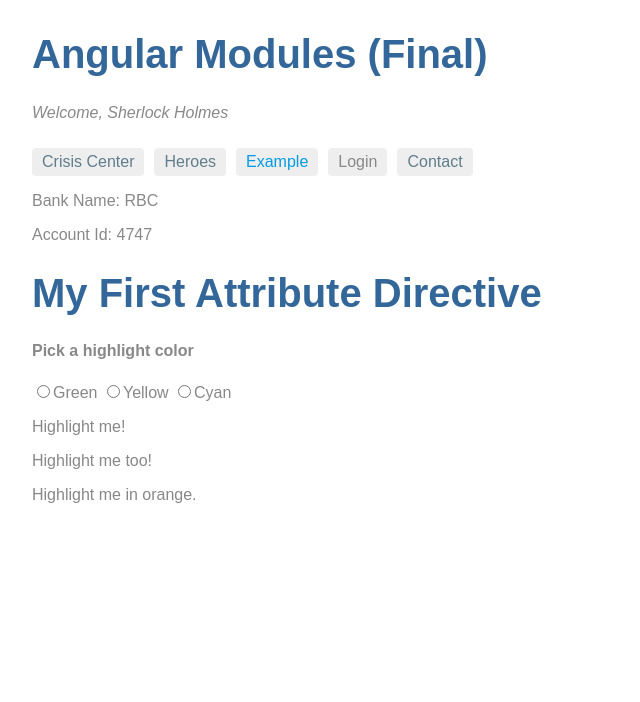
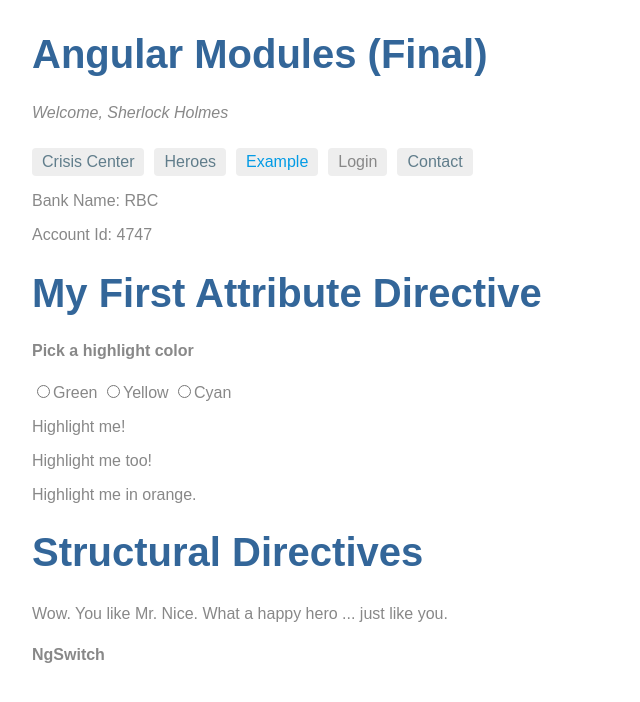
Before and after one commit to ZhangZongkun/my-router, an Angular app: page /example in a window 1280 px wide. Shown: the top 702 px of the page, without its empty margins (0-640 px from the left). Built offline with nearby package versions, Linux system fonts and the light colour scheme.

Commit message:
稍作修改

```diff
--- a/src/app/example/example.component.html
+++ b/src/app/example/example.component.html
@@ -11,3 +11,10 @@
 <p [appHighlight]="color">Highlight me!</p>
 <p [appHighlight]="color" [defaultColor]="'violet'">Highlight me too!</p>
 <p appHighlight defaultColor="orange">Highlight me in orange.</p>
+
+<h1>Structural Directives</h1>
+<app-happy-hero [hero]="hero"></app-happy-hero>
+
+<h2></h2>
+<h4>NgSwitch</h4>
+<div ></div>
--- a/src/app/example/example.component.ts
+++ b/src/app/example/example.component.ts
@@ -1,10 +1,14 @@
 import { Component } from '@angular/core';
+
+import { heroes } from './hero';
 
 @Component({
   templateUrl: './example.component.html'
 })
 export class ExampleComponent {
   color: string;
+  heroes = heroes;
+  hero = this.heroes[0];
 
   everyFiveSeconds() {
     console.log('Every five seconds.');
--- a/src/app/example/example.module.ts
+++ b/src/app/example/example.module.ts
@@ -6,10 +6,12 @@ import { ExampleComponent } from './example.component';
 import { BankComponent } from './bank.component';
 import { IntervalDirective } from './interval.directive';
 import { HighlightDirective } from './highlight.directive';
+import { heroSwitchComponents } from './hero-switch.components';
 
 @NgModule({
   imports: [CommonModule, ExampleRoutingModule],
-  declarations: [ExampleComponent, BankComponent, IntervalDirective, HighlightDirective]
+  declarations: [ExampleComponent, BankComponent, IntervalDirective, HighlightDirective,
+    heroSwitchComponents]
 })
 export class ExampleModule {
 }
--- /dev/null
+++ b/src/app/example/hero-switch.components.ts
@@ -0,0 +1,50 @@
+import { Component, Input } from '@angular/core';
+import { Hero } from './hero';
+
+@Component({
+  selector: 'app-happy-hero',
+  template: `
+    Wow. You like {{hero.name}}. What a happy hero ... just like you.
+  `
+})
+export class HappyHeroComponent {
+  @Input() hero: Hero;
+}
+
+@Component({
+  selector: 'app-sad-hero',
+  template: `
+    You like {{hero.name}}? Such a sad hero. Are you sad too?
+  `
+})
+export class SadHeroComponent {
+  @Input() hero: Hero;
+}
+
+@Component({
+  selector: 'app-confused-hero',
+  template: `
+    Are you as confused as {{hero.name}}?
+  `
+})
+export class ConfusedHeroComponent {
+  @Input() hero: Hero;
+}
+
+@Component({
+  selector: 'app-unknown-hero',
+  template: `{{message}}`
+})
+export class UnknownHeroComponent {
+  @Input() hero: Hero;
+
+  get message() {
+    return this.hero && this.hero.name ?
+      `${this.hero.name} is strange and mysterious.` :
+      'Are you feeling indecisive?';
+  }
+}
+
+export const heroSwitchComponents = [
+  HappyHeroComponent, SadHeroComponent, ConfusedHeroComponent, UnknownHeroComponent
+];
--- /dev/null
+++ b/src/app/example/hero.ts
@@ -0,0 +1,12 @@
+export class Hero {
+  id: number;
+  name: string;
+  emotion?: string;
+}
+
+export const heroes: Hero[] = [
+  {id: 1, name: 'Mr. Nice', emotion: 'happy'},
+  {id: 2, name: 'Narco', emotion: 'sad'},
+  {id: 3, name: 'Windstorm', emotion: 'confused'},
+  {id: 4, name: 'Magneta'}
+];
```
